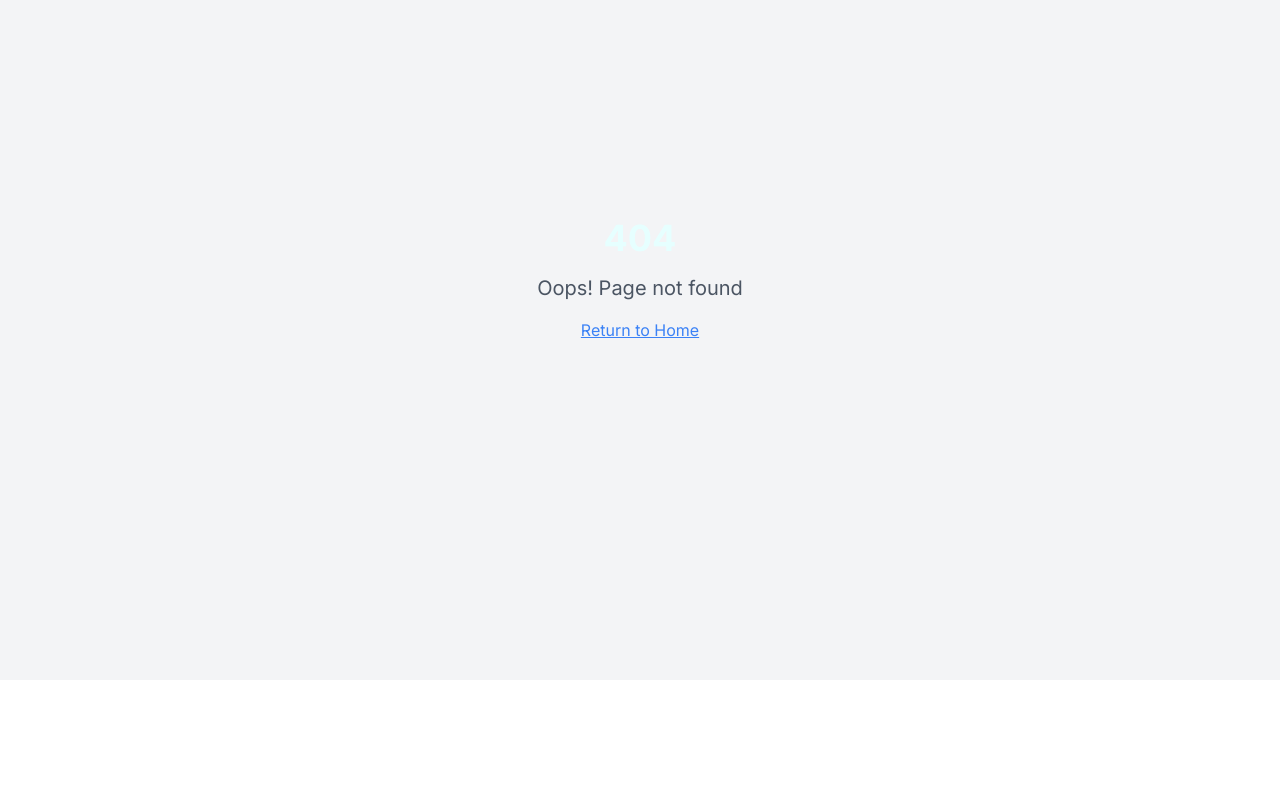
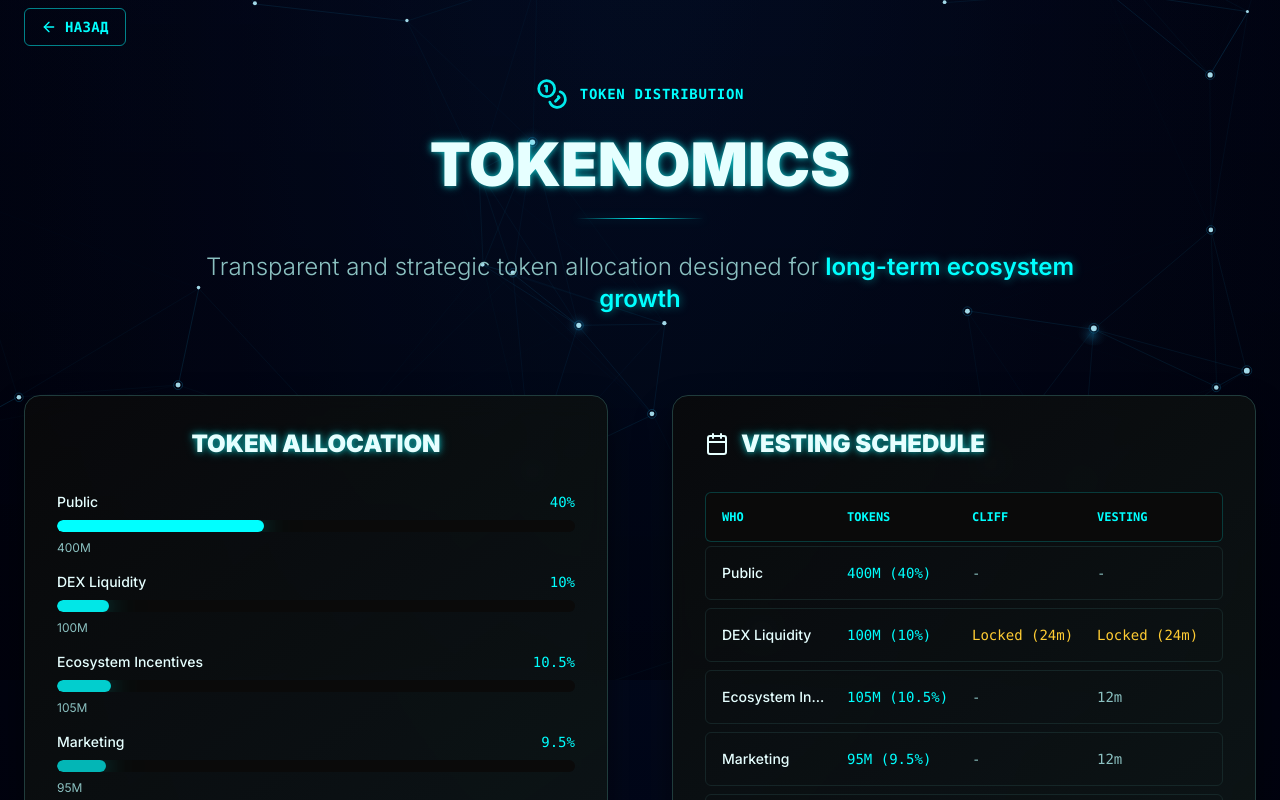
Before and after one commit to bluraisol/blur-ai-scan-48, a React (Vite) app: page /tokenomics in a window 1280 px wide. Before the commit this address had no page. Shown: the part 120-920 px from the top of the page. Before the commit the page ends 800 px from the top, so only its background shows below. Built offline with nearby package versions, Linux system fonts and the light colour scheme.

Commit message:
Add background to Connect page and create Tokenomics page

```diff
--- a/src/App.tsx
+++ b/src/App.tsx
@@ -5,6 +5,7 @@ import { QueryClient, QueryClientProvider } from "@tanstack/react-query";
 import { BrowserRouter, Routes, Route } from "react-router-dom";
 import Index from "./pages/Index";
 import Connect from "./pages/Connect";
+import Tokenomics from "./pages/Tokenomics";
 import NotFound from "./pages/NotFound";
 
 const queryClient = new QueryClient();
@@ -18,6 +19,7 @@ const App = () => (
         <Routes>
           <Route path="/" element={<Index />} />
           <Route path="/connect" element={<Connect />} />
+          <Route path="/tokenomics" element={<Tokenomics />} />
           {/* ADD ALL CUSTOM ROUTES ABOVE THE CATCH-ALL "*" ROUTE */}
           <Route path="*" element={<NotFound />} />
         </Routes>
--- a/src/components/Navigation.tsx
+++ b/src/components/Navigation.tsx
@@ -12,7 +12,6 @@ const Navigation = () => {
     { id: "about", label: "TECHNOLOGY", icon: Activity },
     { id: "modes", label: "MODES", icon: Blend },
     { id: "pricing", label: "PRICING", icon: CircleDollarSign },
-    { id: "tokenomics", label: "TOKENOMICS", icon: ScrollText },
   ];
 
   useEffect(() => {
@@ -27,7 +26,7 @@ const Navigation = () => {
     setActiveSection(sectionId);
     setMobileMenuOpen(false);
 
-    if (sectionId === "connect") {
+    if (sectionId === "connect" || sectionId === "tokenomics") {
       window.location.href = "/connect";
       return;
     }
@@ -67,7 +66,7 @@ const Navigation = () => {
 
             {/* Desktop Navigation */}
             <div className="hidden lg:flex items-center space-x-8">
-              {navItems.slice(0, 10).map((item) => {
+              {navItems.map((item) => {
                 const Icon = item.icon;
                 return (
                   <button
@@ -85,6 +84,14 @@ const Navigation = () => {
                   </button>
                 );
               })}
+              <button
+                onClick={() => window.location.href = "/tokenomics"}
+                className="group flex items-center space-x-2 px-4 py-2 rounded-lg
+                         transition-all duration-300 hover-electric text-muted-foreground hover:text-primary"
+              >
+                <ScrollText size={16} className="transition-transform group-hover:scale-110" />
+                <span className="text-sm font-mono tracking-wide">TOKENOMICS</span>
+              </button>
               <button
                 onClick={() => scrollToSection("connect")}
                 className="group flex items-center space-x-2 px-4 py-2 rounded-lg
@@ -155,6 +162,14 @@ const Navigation = () => {
               );
             })}
             <button
+              onClick={() => window.location.href = "/tokenomics"}
+              className="group flex items-center space-x-4 px-8 py-4 rounded-lg
+                       hover-electric text-2xl transition-all duration-300"
+            >
+              <ScrollText size={24} className="transition-transform group-hover:scale-110" />
+              <span className="font-mono tracking-wide">TOKENOMICS</span>
+            </button>
+            <button
               onClick={() => scrollToSection("connect")}
               className="group flex items-center space-x-4 px-8 py-4 rounded-lg
                        hover-electric text-2xl transition-all duration-300"
--- a/src/pages/Connect.tsx
+++ b/src/pages/Connect.tsx
@@ -1,3 +1,6 @@
+import NeonNetworkBackground from "@/components/NeonNetworkBackground";
+import { ArrowLeft } from "lucide-react";
+import { Link } from "react-router-dom";
 import { Twitter, Github, Send, Mail, MessageCircle, Users, Globe, ExternalLink } from "lucide-react";
 import { Button } from "@/components/ui/button";
 
@@ -70,16 +73,24 @@ const Connect = () => {
   ];
 
   return (
-    <div className="min-h-screen bg-background relative overflow-hidden">
+    <div className="min-h-screen relative overflow-hidden">
+      <NeonNetworkBackground />
       {/* Background effects */}
-      <div className="absolute inset-0">
-        <div className="absolute inset-0 bg-animated-grid opacity-10" />
-        <div className="absolute inset-0" style={{ background: 'var(--gradient-mesh)' }} />
-        <div className="absolute top-1/4 left-1/4 w-96 h-96 bg-primary/5 rounded-full blur-3xl animate-pulse" />
-        <div className="absolute bottom-1/4 right-1/4 w-96 h-96 bg-primary/5 rounded-full blur-3xl animate-pulse delay-1000" />
-      </div>
 
       <div className="relative z-10 max-w-7xl mx-auto px-6 py-32">
+        {/* Back button */}
+        <div className="mb-8">
+          <Link
+            to="/"
+            className="inline-flex items-center space-x-2 px-4 py-2 border border-primary/50
+                     rounded-lg text-primary hover:bg-primary/10 font-mono tracking-wide
+                     text-sm font-bold transition-all duration-300 group"
+          >
+            <ArrowLeft className="w-4 h-4 group-hover:scale-110 transition-transform" />
+            <span>НАЗАД</span>
+          </Link>
+        </div>
+
         {/* Header */}
         <div className="text-center space-y-8 mb-20">
           <div className="space-y-6">
--- a/src/pages/Index.tsx
+++ b/src/pages/Index.tsx
@@ -8,7 +8,6 @@ import ProcessFlowSection from "@/components/ProcessFlowSection";
 import StatsSection from "@/components/StatsSection";
 import PricingSection from "@/components/PricingSection";
 import ModesSection from "@/components/ModesSection";
-import TokenomicsSection from "@/components/TokenomicsSection";
 import CompactFooter from "@/components/CompactFooter";
 
 const Index = () => {
@@ -28,7 +27,6 @@ const Index = () => {
       <ProcessFlowSection />
       <ModesSection />
       <PricingSection />
-      <TokenomicsSection />
       <CompactFooter />
     </div>
   );
--- /dev/null
+++ b/src/pages/Tokenomics.tsx
@@ -0,0 +1,153 @@
+import { Link } from "react-router-dom";
+import { ArrowLeft, Coins, Lock, Calendar, TrendingUp } from "lucide-react";
+import NeonNetworkBackground from "@/components/NeonNetworkBackground";
+
+const Tokenomics = () => {
+  const allocationData = [
+    { name: "Public", tokens: "400M", percentage: 40, cliff: "-", vesting: "-", color: "bg-primary" },
+    { name: "DEX Liquidity", tokens: "100M", percentage: 10, cliff: "Locked (24 months)", vesting: "Locked (24 months)", color: "bg-primary/90" },
+    { name: "Ecosystem Incentives", tokens: "105M", percentage: 10.5, cliff: "-", vesting: "12", color: "bg-primary/80" },
+    { name: "Marketing", tokens: "95M", percentage: 9.5, cliff: "-", vesting: "12", color: "bg-primary/70" },
+    { name: "Research & Development", tokens: "75M", percentage: 7.5, cliff: "1", vesting: "12", color: "bg-primary/60" },
+    { name: "Team", tokens: "60M", percentage: 6, cliff: "6", vesting: "36", color: "bg-primary/50" },
+    { name: "CEX Liquidity", tokens: "60M", percentage: 6, cliff: "-", vesting: "-", color: "bg-primary/40" },
+    { name: "KOLs", tokens: "55M", percentage: 5.5, cliff: "2", vesting: "6", color: "bg-primary/30" },
+    { name: "Advisory", tokens: "50M", percentage: 5, cliff: "2", vesting: "12", color: "bg-primary/20" }
+  ];
+
+  return (
+    <div className="min-h-screen relative overflow-hidden">
+      <NeonNetworkBackground />
+
+      <div className="relative z-10 max-w-7xl mx-auto px-6 py-32">
+        {/* Back button */}
+        <div className="mb-8">
+          <Link
+            to="/"
+            className="inline-flex items-center space-x-2 px-4 py-2 border border-primary/50
+                     rounded-lg text-primary hover:bg-primary/10 font-mono tracking-wide
+                     text-sm font-bold transition-all duration-300 group"
+          >
+            <ArrowLeft className="w-4 h-4 group-hover:scale-110 transition-transform" />
+            <span>НАЗАД</span>
+          </Link>
+        </div>
+
+        {/* Section header */}
+        <div className="text-center space-y-8 mb-20">
+          <div className="space-y-6">
+            <div className="flex items-center justify-center space-x-3">
+              <Coins className="w-8 h-8 text-primary animate-pulse" />
+              <span className="text-sm font-mono tracking-wider text-primary font-bold">
+                TOKEN DISTRIBUTION
+              </span>
+            </div>
+
+            <h1 className="text-5xl md:text-6xl font-black text-electric">
+              TOKENOMICS
+            </h1>
+
+            <div className="h-px w-32 bg-gradient-to-r from-transparent via-primary to-transparent mx-auto animate-glow-intense" />
+          </div>
+
+          <p className="text-xl md:text-2xl text-muted-foreground max-w-4xl mx-auto leading-relaxed font-light">
+            Transparent and strategic token allocation designed for
+            <span className="text-primary font-semibold text-glow"> long-term ecosystem growth</span>
+          </p>
+        </div>
+
+        {/* Main content grid */}
+        <div className="grid grid-cols-1 lg:grid-cols-2 gap-16 items-start">
+          {/* Visual representation */}
+          <div className="space-y-8">
+            <div className="card-premium p-8 rounded-2xl">
+              <h3 className="text-2xl font-black text-electric mb-8 text-center">
+                TOKEN ALLOCATION
+              </h3>
+
+              {/* Custom visual representation */}
+              <div className="space-y-4">
+                {allocationData.map((item, index) => (
+                  <div key={index} className="space-y-2">
+                    <div className="flex items-center justify-between text-sm">
+                      <span className="text-foreground font-medium">{item.name}</span>
+                      <span className="text-primary font-mono">{item.percentage}%</span>
+                    </div>
+                    <div className="relative h-3 bg-background-secondary rounded-full overflow-hidden">
+                      <div
+                        className={`h-full ${item.color} rounded-full transition-all duration-1000 animate-glow`}
+                        style={{ width: `${item.percentage}%` }}
+                      />
+                    </div>
+                    <div className="text-xs text-muted-foreground">
+                      {item.tokens}
+                    </div>
+                  </div>
+                ))}
+              </div>
+            </div>
+          </div>
+
+          {/* Allocation table */}
+          <div className="space-y-8">
+            <div className="card-premium p-8 rounded-2xl">
+              <h3 className="text-2xl font-black text-electric mb-8 flex items-center space-x-3">
+                <Calendar className="w-6 h-6" />
+                <span>VESTING SCHEDULE</span>
+              </h3>
+
+              <div className="space-y-1">
+                {/* Table header */}
+                <div className="grid grid-cols-4 gap-4 p-4 bg-background-secondary rounded-lg border border-primary/20">
+                  <div className="text-xs font-mono text-primary font-bold">WHO</div>
+                  <div className="text-xs font-mono text-primary font-bold">TOKENS</div>
+                  <div className="text-xs font-mono text-primary font-bold">CLIFF</div>
+                  <div className="text-xs font-mono text-primary font-bold">VESTING</div>
+                </div>
+
+                {/* Table rows */}
+                <div className="space-y-2">
+                  {allocationData.map((item, index) => (
+                    <div
+                      key={index}
+                      className="grid grid-cols-4 gap-4 p-4 border border-border/50 rounded-lg
+                               hover:border-primary/30 hover:bg-background-secondary/50
+                               transition-all duration-300"
+                    >
+                      <div className="text-sm font-medium text-foreground truncate">
+                        {item.name}
+                      </div>
+                      <div className="text-sm font-mono text-primary">
+                        {item.tokens} ({item.percentage}%)
+                      </div>
+                      <div className="text-sm font-mono text-muted-foreground">
+                        {item.cliff === "Locked (24 months)" ? (
+                          <span className="text-warning">Locked (24m)</span>
+                        ) : item.cliff === "-" ? (
+                          <span>-</span>
+                        ) : (
+                          <span>{item.cliff}m</span>
+                        )}
+                      </div>
+                      <div className="text-sm font-mono text-muted-foreground">
+                        {item.vesting === "Locked (24 months)" ? (
+                          <span className="text-warning">Locked (24m)</span>
+                        ) : item.vesting === "-" ? (
+                          <span>-</span>
+                        ) : (
+                          <span>{item.vesting}m</span>
+                        )}
+                      </div>
+                    </div>
+                  ))}
+                </div>
+              </div>
+            </div>
+          </div>
+        </div>
+      </div>
+    </div>
+  );
+};
+
+export default Tokenomics;
```
